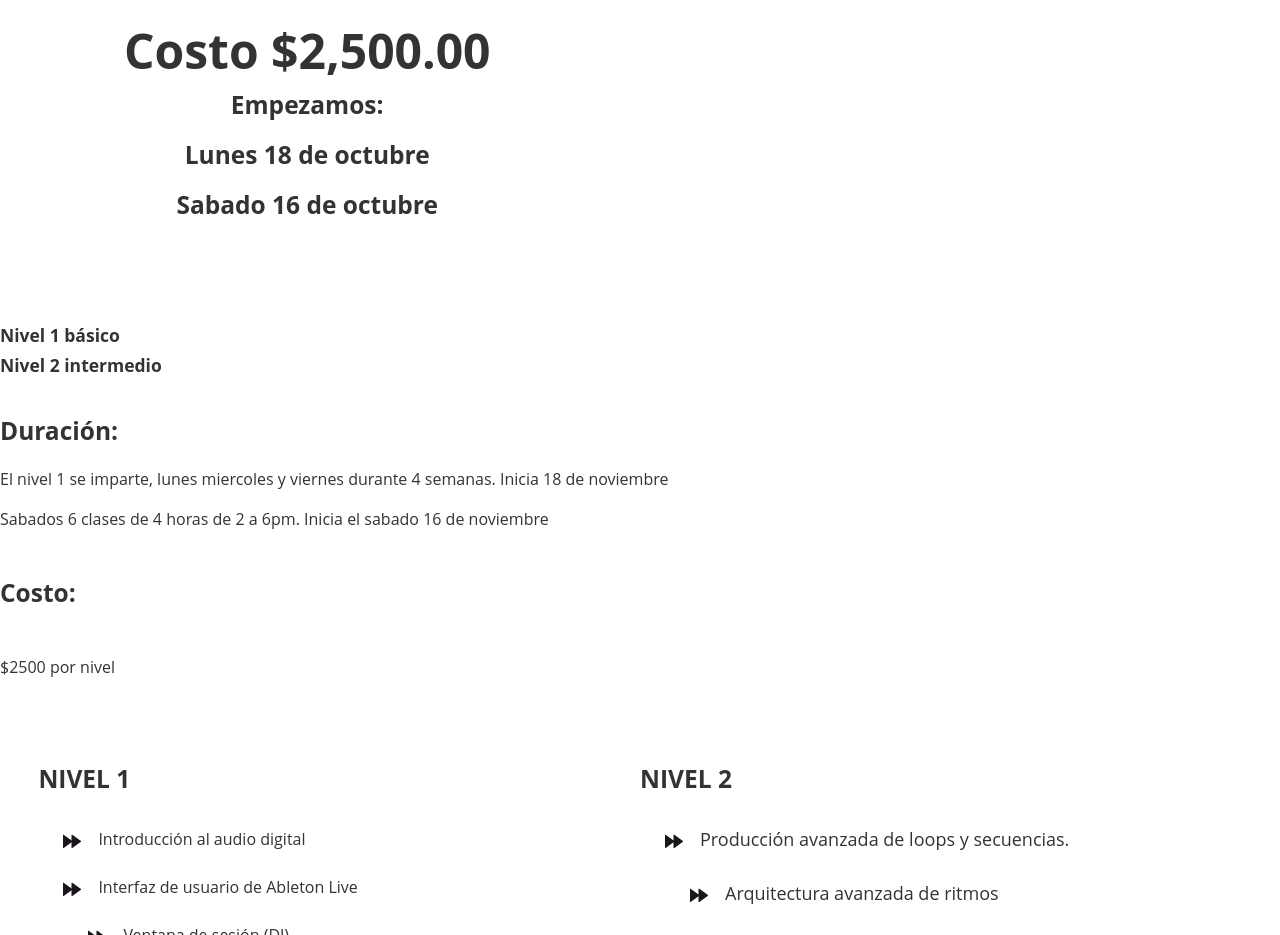
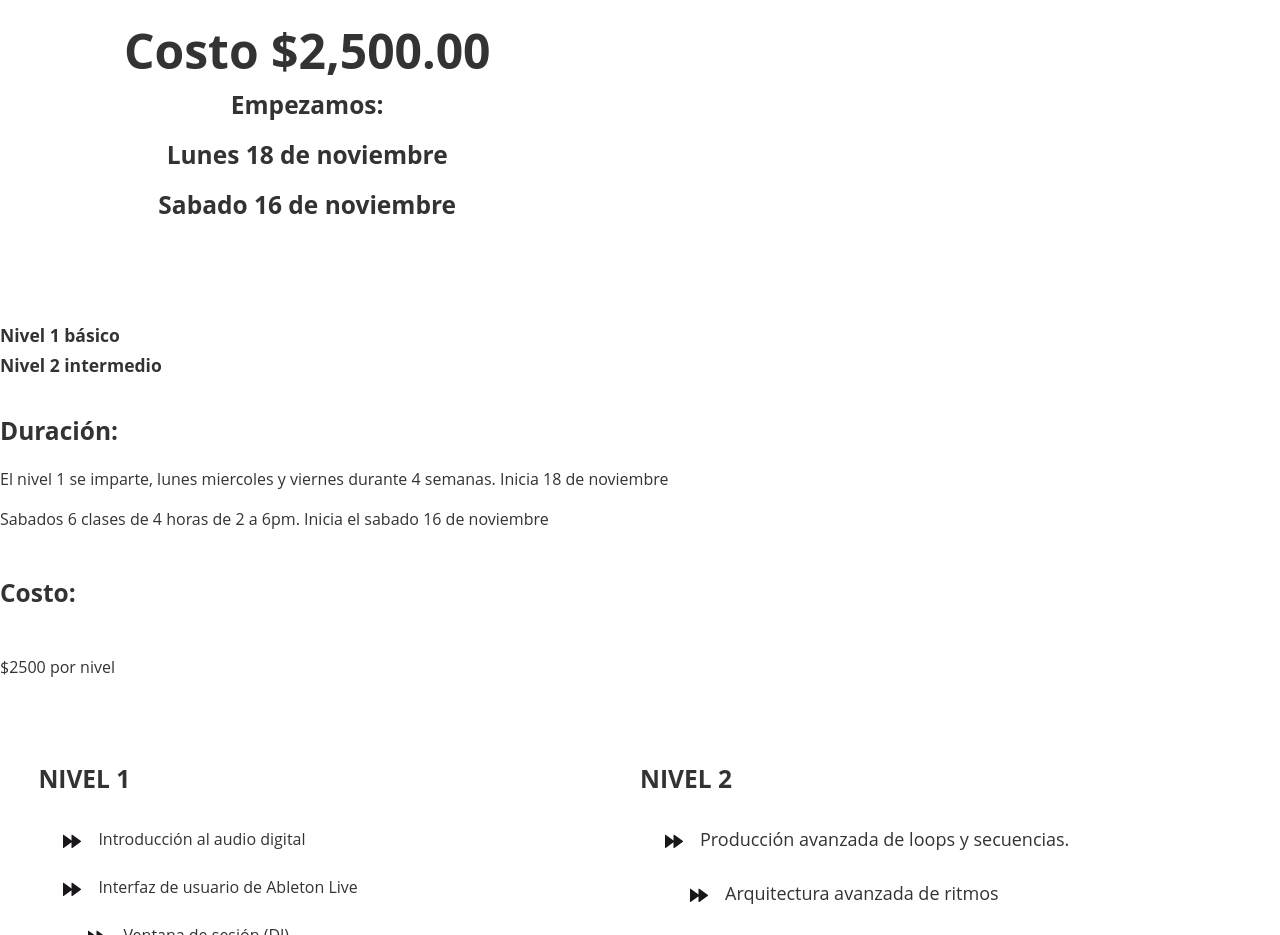
Before and after one commit to xpander54/caadi-html-v4, a plain HTML site: page index.html in a window 1280 px wide. Shown: the part 1254-2189 px from the top of the page. Drawn offline with nearby package versions, Linux system fonts and the light colour scheme; a small style sheet from the web is missing.

Commit message:
sync last

```diff
--- a/index.html
+++ b/index.html
@@ -121,11 +121,11 @@
 				Empezamos:
 			</h3>
 			<h3>
-				Lunes 18 de octubre
+				Lunes 18 de noviembre
 			</h3>
 
 			<h3>
-				Sabado 16 de octubre
+				Sabado 16 de noviembre
 			</h3>
 
 		</div>
```
